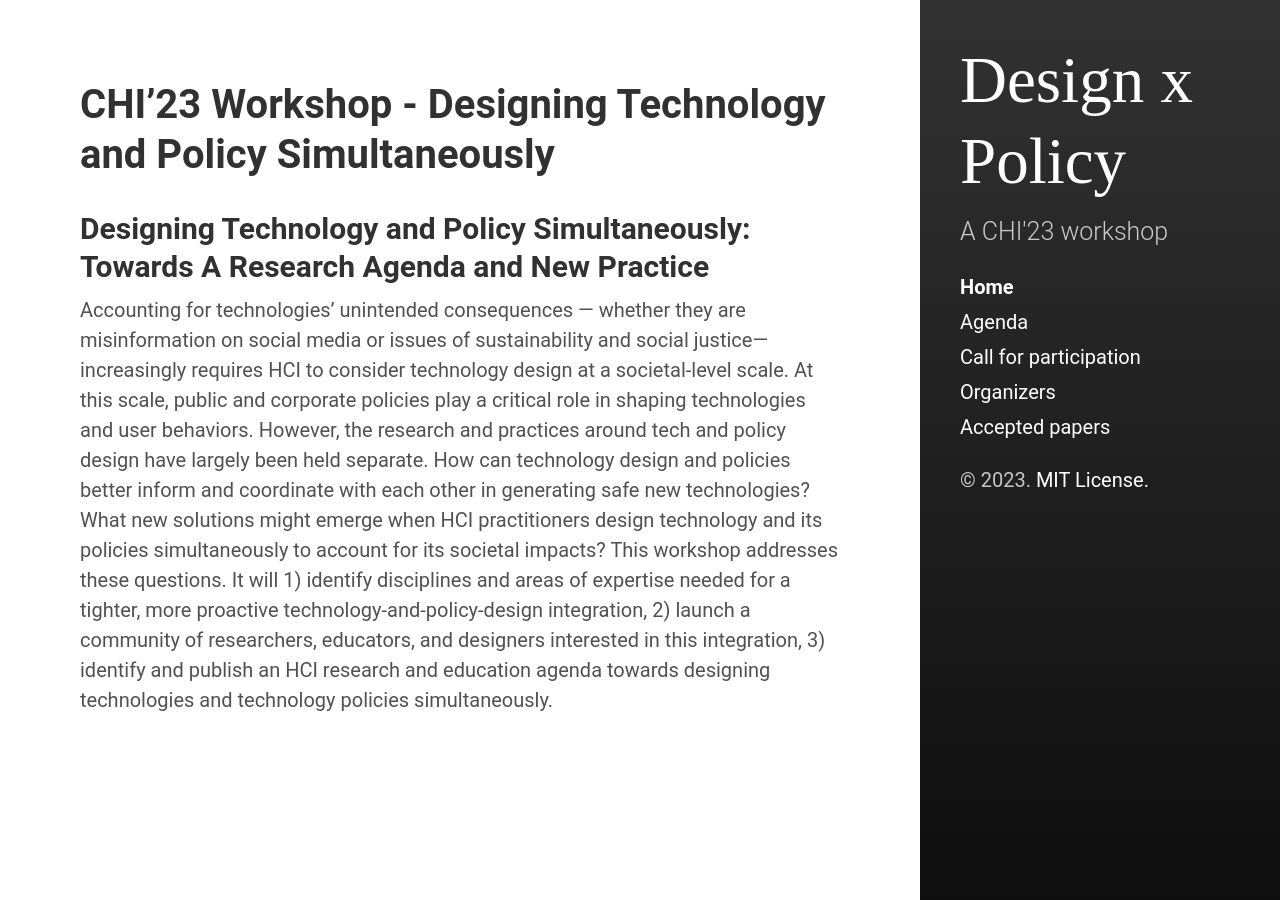
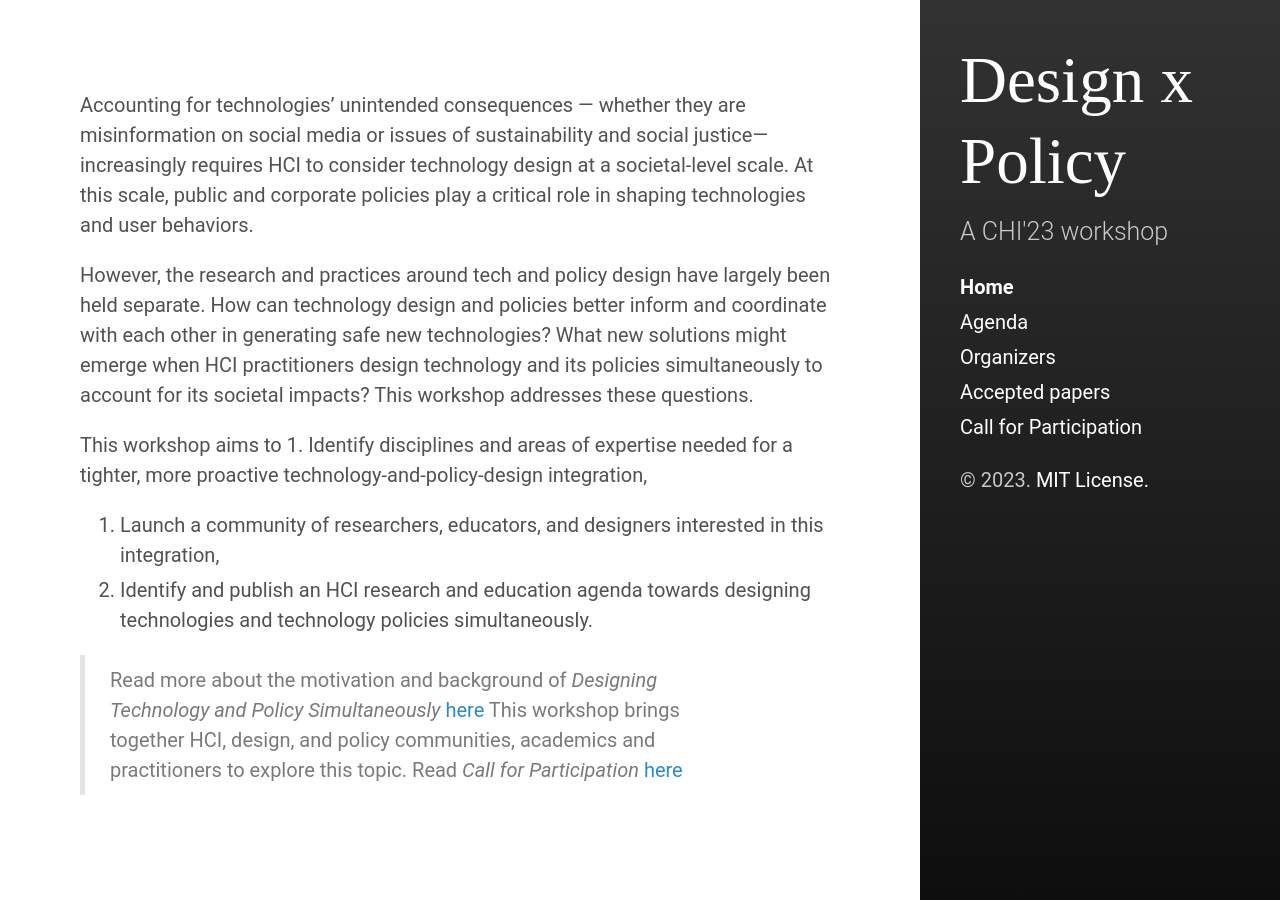
Before and after one commit to yang-qian/designpolicyCHI23, a Jekyll site: the page built from index.md, in a window 1280 px wide. Built offline with Jekyll 4.4.1, drawn with Linux system fonts in a browser that asks for light colours; our own code applies the rules of GitHub Pages for plain Markdown files.

Commit message:
formatting

```diff
--- a/_config.yml
+++ b/_config.yml
@@ -24,6 +24,12 @@ paginate:         5
 # paginate_path:    '/page:num'
                     # Or '/blog/page:num' if you want to move your index pages
 
+header_pages:
+  - agenda.md
+  - accepted.md
+  - organizers.md
+  - cfp.md
+
 plugins:
   - jekyll-feed
   - jekyll-gist
--- a/index.md
+++ b/index.md
@@ -1,13 +1,16 @@
 ---
 layout: page
-title: CHI’23 Workshop - Designing Technology and Policy Simultaneously
+title: Designing Technology and Policy Simultaneously: Towards A Research Agenda and New Practice
 ---
 
-## Designing Technology and Policy Simultaneously: Towards A Research Agenda and New Practice
+Accounting for technologies' unintended consequences — whether they are misinformation on social media or issues of sustainability and social justice---increasingly requires HCI to consider technology design at a societal-level scale. At this scale, public and corporate policies play a critical role in shaping technologies and user behaviors.
 
-Accounting for technologies' unintended consequences — whether they are misinformation on social media or issues of sustainability and social justice---increasingly requires HCI to consider technology design at a societal-level scale. At this scale, public and corporate policies play a critical role in shaping technologies and user behaviors.
-However, the research and practices around tech and policy design have largely been held separate.
-How can technology design and policies better inform and coordinate with each other in generating safe new technologies?
-What new solutions might emerge when HCI practitioners design technology and its policies simultaneously to account for its societal impacts?
-This workshop addresses these questions.
-It will 1) identify disciplines and areas of expertise needed for a tighter, more proactive technology-and-policy-design integration, 2) launch a community of researchers, educators, and designers interested in this integration, 3) identify and publish an HCI research and education agenda towards designing technologies and technology policies simultaneously.
+However, the research and practices around tech and policy design have largely been held separate. How can technology design and policies better inform and coordinate with each other in generating safe new technologies? What new solutions might emerge when HCI practitioners design technology and its policies simultaneously to account for its societal impacts? This workshop addresses these questions.
+
+This workshop aims to
+1. Identify disciplines and areas of expertise needed for a tighter, more proactive technology-and-policy-design integration,
+2. Launch a community of researchers, educators, and designers interested in this integration,
+3. Identify and publish an HCI research and education agenda towards designing technologies and technology policies simultaneously.
+
+>  Read more about the motivation and background of _Designing Technology and Policy Simultaneously_ [here](https://www.researchgate.net/profile/Qian-Yang-19/publication/367118347_Designing_Technology_and_Policy_Simultaneously_Towards_A_Research_Agenda_and_New_Practice/links/63c1e373d9fb5967c2d354b6/Designing-Technology-and-Policy-Simultaneously-Towards-A-Research-Agenda-and-New-Practice.pdf)
+>  This workshop brings together HCI, design, and policy communities, academics and practitioners to explore this topic. Read _Call for Participation_ [here](cfp.md)
```
Also changed, not shown: Organizers.md (+2 -8 lines), cfp.md (renamed from Call for participation.md, +4 -6 lines).
